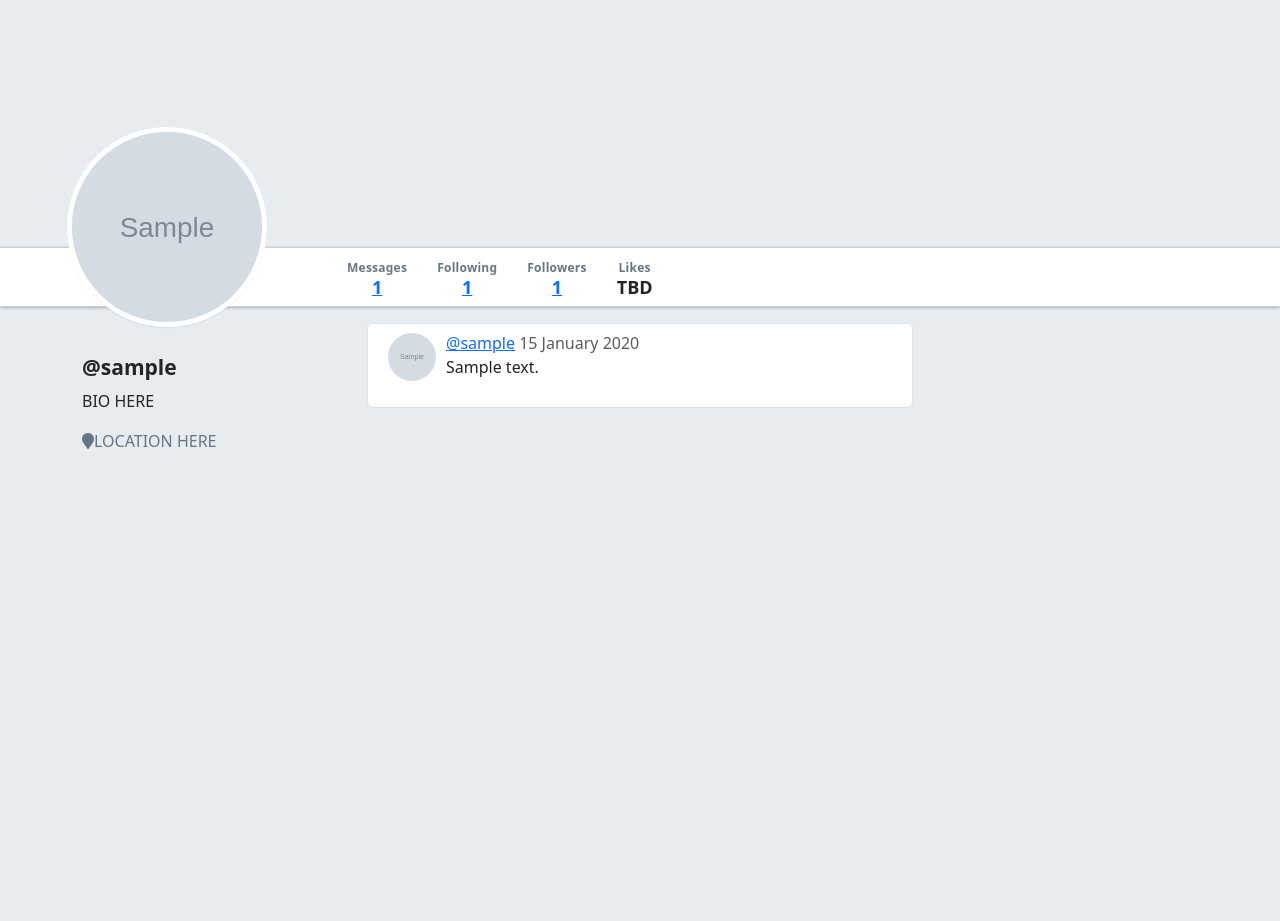
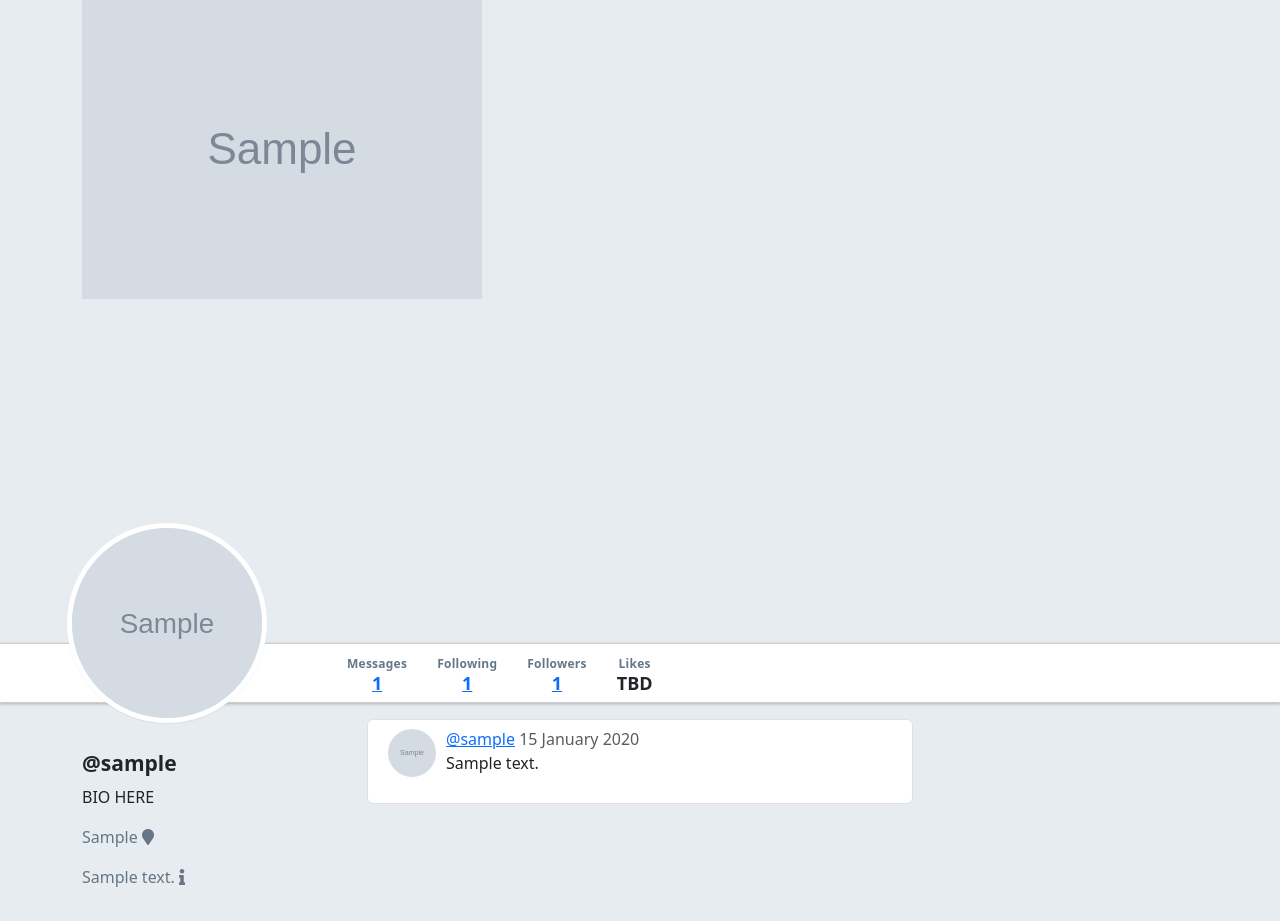
Before and after one commit to mahado13/Twitter-Clone, a Flask app: page /users/1 in a window 1280 px wide. Shown: the part 159-1080 px from the top of the page. Before the commit the page ends 608 px from the top, so only its background shows below. Run offline with Flask 2, Linux system fonts and the light colour scheme; tables that the repository leaves empty hold one stand-in row (values such as "Sample post"); grey boxes marked "Sample" are stand-in pictures; some libraries are stand-ins or nearby versions.

Commit message:
Completed location and bio for step three

```diff
--- a/static/stylesheets/style.css
+++ b/static/stylesheets/style.css
@@ -541,3 +541,7 @@ p.card-bio {
 .message-404 .form-inline input {
   flex: 1;
 }
+
+.background-image{
+  height: 400px;
+}
--- a/templates/users/detail.html
+++ b/templates/users/detail.html
@@ -1,8 +1,19 @@
 {% extends 'base.html' %}
 
 {% block content %}
+<!-- url(https://images.ctfassets.net/hrltx12pl8hq/3j5RylRv1ZdswxcBaMi0y7/b84fa97296bd2350db6ea194c0dce7db/Music_Icon.jpg)" -->
+
+
+<header>
+<div class="p-5 text-center bg-image"
+style="background-image: url(https://images.unsplash.com/photo-1677358678832-7e5aea3bc42b?ixlib=rb-4.0.3&ixid=MnwxMjA3fDB8MHxlZGl0b3JpYWwtZmVlZHw1fHx8ZW58MHx8fHw%3D&auto=format&fit=crop&w=500&q=60)";
+height=400px>
+</div>
+</header>
+<img src="{{user.header_image_url}}" alt="Image for {{user.username}} not displaying">
 
 <div id="warbler-hero" class="full-width"></div>
+
 <img src="{{ user.image_url }}" alt="Image for {{ user.username }}" id="profile-avatar">
 <div class="row full-width">
   <div class="container">
@@ -59,7 +70,9 @@
   <div class="col-sm-3">
     <h4 id="sidebar-username">@{{ user.username }}</h4>
     <p>BIO HERE</p>
-    <p class="user-location"><span class="fa fa-map-marker"></span>LOCATION HERE</p>
+    <p class="user-location"> {{user.location}} <span class="fa fa-map-marker"></span></p>
+    <p class="user-location"> {{user.bio}} <span class="fa fa-info"></span></p>
+
   </div>
 
   {% block user_details %}
```
